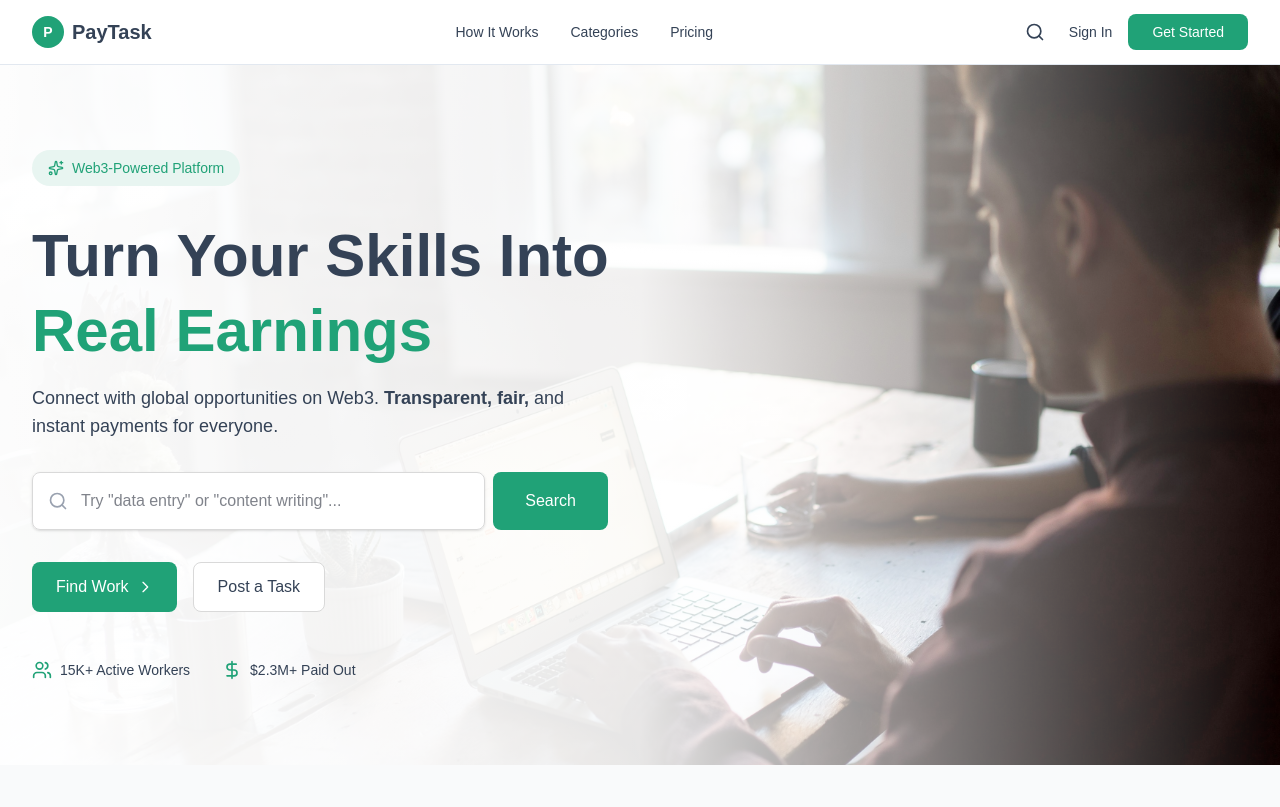
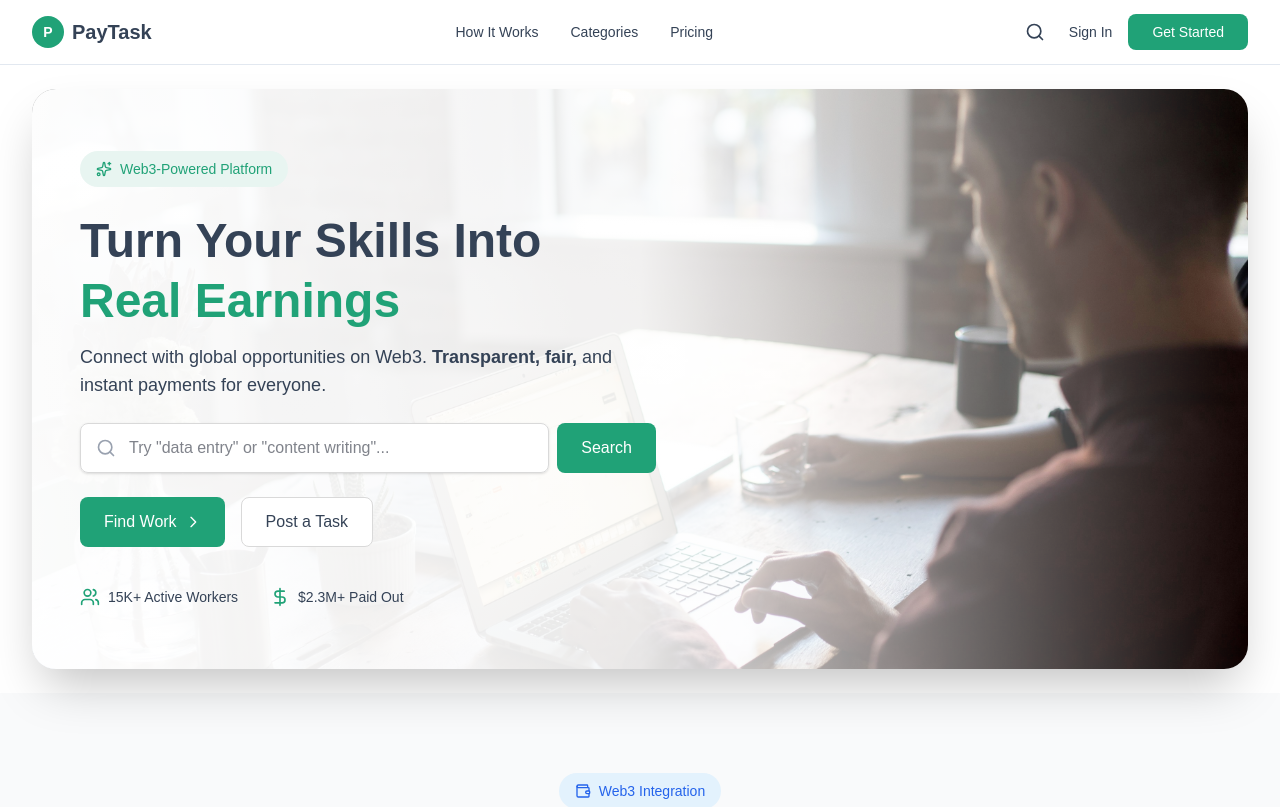
Before and after one commit to DangDuyLe/frontendpaytask, a Next.js app: page / in a window 1280 px wide. Shown: the top 807 px of the page. Built offline with nearby package versions, Linux system fonts and the light colour scheme.

Commit message:
fix: Update KeyValue description formatting and adjust Hero component layout

```diff
--- a/src/app/globals.css
+++ b/src/app/globals.css
@@ -26,7 +26,7 @@
   --radius: 0.5rem;
 }
 
-@theme inline {
+:root {
   --color-background: hsl(var(--background));
   --color-foreground: hsl(var(--foreground));
   --color-primary: hsl(var(--primary));
--- a/src/components/Hero.tsx
+++ b/src/components/Hero.tsx
@@ -2,20 +2,21 @@ import { Search, Sparkles, Users, DollarSign } from 'lucide-react';
 
 export default function Hero() {
   return (
-    <section className="relative w-full h-[600px] lg:h-[700px] overflow-hidden">
-      {/* Background Image */}
-      <div className="absolute inset-0">
+    <section className="relative w-full px-8 py-6">
+      {/* Container */}
+      <div className="w-full mx-auto">
+        {/* Hero Image with Rounded Corners */}
+        <div className="relative rounded-3xl overflow-hidden shadow-2xl">
           <img
             src="/person working.jpg"
             alt="Person working on laptop"
-          className="w-full h-full object-cover"
+            className="w-full h-[4800px] lg:h-[580px] object-cover"
           />
           <div className="absolute inset-0 bg-gradient-to-r from-white via-white/95 to-transparent lg:from-white/98 lg:via-white/90 lg:to-transparent"></div>
-      </div>
 
-      {/* Content */}
-      <div className="relative h-full max-w-7xl mx-auto px-4 sm:px-6 lg:px-8 flex items-center">
-        <div className="max-w-2xl space-y-8 py-12">
+          {/* Content Overlay */}
+          <div className="absolute inset-0 flex items-center">
+            <div className="max-w-2xl space-y-6 py-8 px-8 lg:px-12">
               {/* Badge */}
               <div className="inline-flex items-center gap-2 px-4 py-2 rounded-full text-sm font-medium" style={{ backgroundColor: '#E8F5F1', color: '#20A277' }}>
                 <Sparkles className="w-4 h-4" />
@@ -23,12 +24,12 @@ export default function Hero() {
               </div>
 
               {/* Heading */}
-          <div className="space-y-4">
-            <h1 className="text-5xl lg:text-6xl font-bold leading-tight" style={{ color: '#344256' }}>
+              <div className="space-y-3">
+                <h1 className="text-3xl lg:text-5xl font-bold leading-tight" style={{ color: '#344256' }}>
                   Turn Your Skills Into{' '}
                   <span style={{ color: '#20A277' }}>Real Earnings</span>
                 </h1>
-            <p className="text-lg max-w-xl" style={{ color: '#344256' }}>
+                <p className="text-base lg:text-lg max-w-xl" style={{ color: '#344256' }}>
                   Connect with global opportunities on Web3.{' '}
                   <span className="font-semibold">Transparent, fair,</span> and instant payments for everyone.
                 </p>
@@ -41,11 +42,11 @@ export default function Hero() {
                   <input
                     type="text"
                     placeholder='Try "data entry" or "content writing"...'
-                className="w-full pl-12 pr-4 py-4 rounded-lg border focus:outline-none focus:ring-2 focus:border-transparent"
+                    className="w-full pl-12 pr-4 py-3 rounded-lg border focus:outline-none focus:ring-2 focus:border-transparent"
                     style={{ borderColor: '#D9D9D9', '--tw-ring-color': '#20A277' } as any}
                   />
                 </div>
-            <button className="text-white px-8 py-4 rounded-lg font-medium transition-colors hover:opacity-90 whitespace-nowrap" style={{ backgroundColor: '#20A277' }}>
+                <button className="text-white px-6 py-3 rounded-lg font-medium transition-colors hover:opacity-90 whitespace-nowrap" style={{ backgroundColor: '#20A277' }}>
                   Search
                 </button>
               </div>
@@ -80,6 +81,8 @@ export default function Hero() {
               </div>
             </div>
           </div>
+        </div>
+      </div>
     </section>
   );
 }
--- a/src/components/KeyValue.tsx
+++ b/src/components/KeyValue.tsx
@@ -5,7 +5,7 @@ export default function KeyValue() {
     {
       icon: Shield,
       title: 'Safety',
-      description: 'Projects Verified,\nRewards Secured',
+      description: 'Projects Verified, Rewards Secured',
       iconBg: 'bg-blue-50',
       iconColor: 'text-blue-500',
     },
```
Lines whose indentation alone changed are shown as unchanged.
